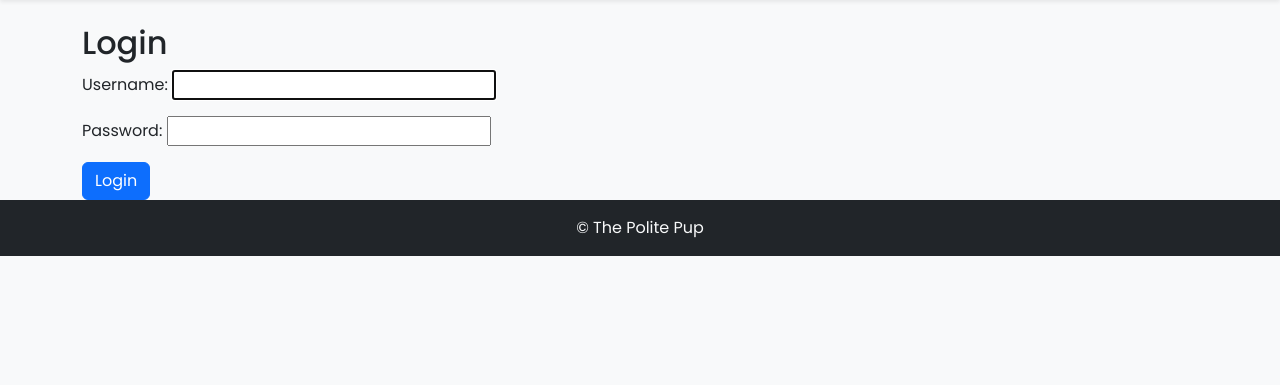
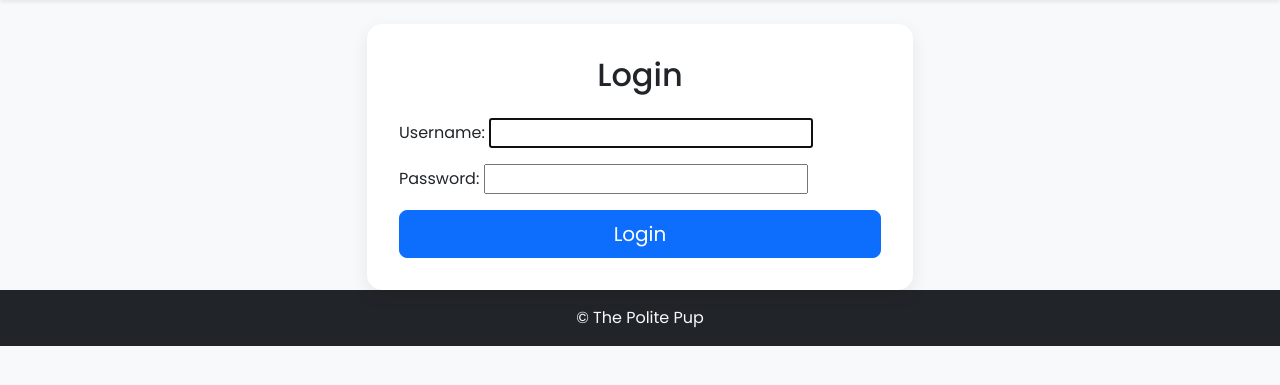
Before and after one commit to Dmolloy/the_polite_pup, a Django app: page /accounts/login/ in a window 1280 px wide. Shown: the part 56-441 px from the top of the page. Run offline with Django 5.2, Linux system fonts and the light colour scheme.

Commit message:
final fixes for resubmission

```diff
--- a/bookings/templates/registration/login.html
+++ b/bookings/templates/registration/login.html
@@ -1,19 +1,22 @@
 {% extends 'bookings/base.html' %}
 
 {% block content %}
-
-<h2>Login</h2>
+<div class="row justify-content-center">
+    <div class="col-md-6">
+        <div class="info-card">
+            <h2 class="mb-4 text-center">Login</h2>
 
             <form method="post">
-
                 {% csrf_token %}
-
                 {{ form.as_p }}
 
-    <button class="btn btn-primary">
+                <div class="d-grid mt-3">
+                    <button class="btn btn-primary btn-lg">
                         Login
                     </button>
-
+                </div>
             </form>
-
+        </div>
+    </div>
+</div>
 {% endblock %}
```
Also changed, not shown: README.md. Lines whose indentation alone changed are shown as unchanged.
